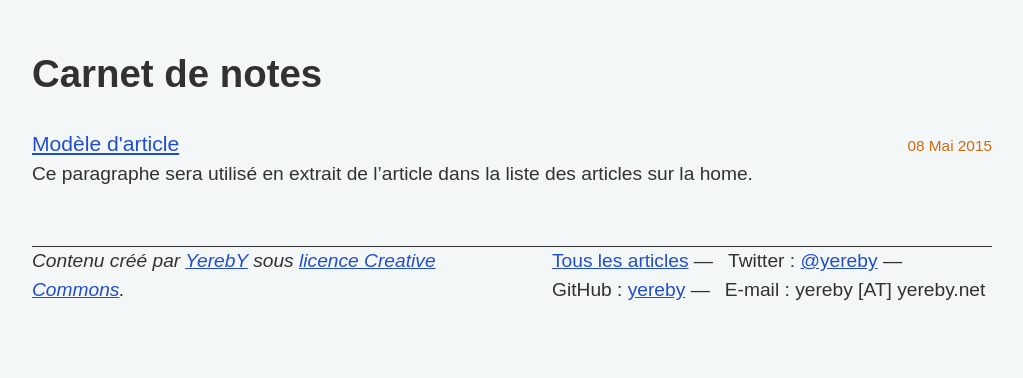
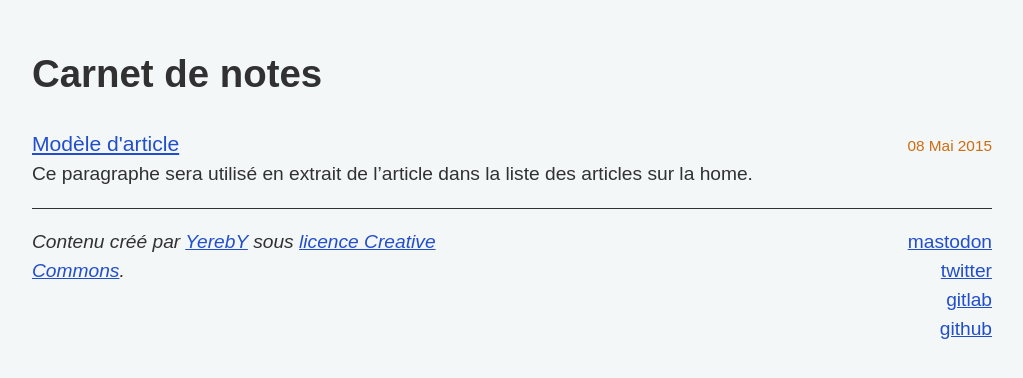
Before and after one commit to yereby/yereby.gitlab.io, a Jekyll site: the page built from index.html, in a window 1280 px wide. Shown: the top 378 px of the page, without its empty margins (128-1151 px from the left). Built offline with Jekyll 4.4.1, drawn with Linux system fonts in a browser that asks for light colours.

Commit message:
Some minor fixes

```diff
--- a/_config.yml
+++ b/_config.yml
@@ -10,7 +10,7 @@
 # github_username:  jekyll
 #
 
-title: Mon blog
+title: Carnet de notes de YerebY
 email: yereby@gmail.com
 
 # Build settings
--- a/_includes/footer-post.html
+++ b/_includes/footer-post.html
@@ -1,5 +1,5 @@
 <footer class="post-footer">
-  Vous pouvez continuer la discussion sur cet article en créant une issue
-  directement sur <a href="https://github.com/yereby/yereby.github.io/">github</a>,
-  ou bien le partager sur <a href="https://twitter.com/intent/tweet?text={{ page.title | uri_escape }}&url=https://yereby.net{{ page.url }}&original_referer=@yereby">twitter</a>.
+  Commentez cet article via
+  <a href="https://mamot.fr/@yereby">mastodon</a> ou
+  <a href="https://twitter.com/yereby">twitter</a>.
 </footer>
--- a/_includes/footer.html
+++ b/_includes/footer.html
@@ -1,22 +1,22 @@
 <footer class="footer">
     <address class="copyleft">
-      Contenu créé par <a rel="author" href="https://github.com/yereby">YerebY</a> sous
+      Contenu créé par <a rel="author" href="https://gitlab.com/yereby/yereby.gitlab.io">YerebY</a> sous
       <a href="http://creativecommons.org/licenses/by/2.0/fr/">licence Creative Commons</a>.
     </address>
 
     <nav class="links-social">
       <ul>
           <li class="link-social">
-            <a href="/">Tous les articles</a>
+            <a href="https://mamot.fr/@yereby">mastodon</a>
           </li>
           <li class="link-social">
-            Twitter&nbsp;:&nbsp;<a href="https://twitter.com/yereby">@yereby</a>
+            <a href="https://twitter.com/yereby">twitter</a>
           </li>
           <li class="link-social">
-            GitHub&nbsp;:&nbsp;<a href="https://github.com/yereby">yereby</a>
+            <a href="https://gitlab.com/yereby">gitlab</a>
           </li>
           <li class="link-social">
-            E-mail&nbsp;:&nbsp;yereby&nbsp;[AT]&nbsp;yereby.net
+            <a href="https://github.com/yereby">github</a>
           </li>
       </ul>
     </nav>
--- a/_layouts/post.html
+++ b/_layouts/post.html
@@ -59,6 +59,8 @@
       <h1 class="post-title">{{ page.title }}</h1>
 
       {{ content }}
+
+      {% include footer-post.html %}
     </article>
 
     {% include footer.html %}
--- a/css/styles.sass
+++ b/css/styles.sass
@@ -2,6 +2,7 @@
 ---
 
 @import 'reset'
+@import 'mukluk'
 
 // Variables
 
@@ -76,6 +77,7 @@ figure
   margin: 0 0 0 0
 .post-footer
   border-top: 1px dashed $text
+  padding: 0.5em 0
 
 // Permaliens
 
@@ -98,22 +100,15 @@ figure
   display: flex
   flex-wrap: wrap
   justify-content: space-between
-  margin: 2em 0 0 0
-.copyleft,
-.links-social
-  flex: 1 0 15em
-
+  padding: 1em 0
 .copyleft
   margin: 0 0 1em 0
+  width: 50%
 .link-social
-  display: inline-block
-  &:not(:last-child)
-    &:after
-      content: '—'
-      margin-right: 0.5em
+  list-style: none
+  padding-left: 1em
+  text-align: right
 
 @media screen and (max-width: 40em)
   .posts-item-date
     display: none
-
-@import 'mukluk'
```
Also changed, not shown: _layouts/default.html (line endings or trailing spaces).
